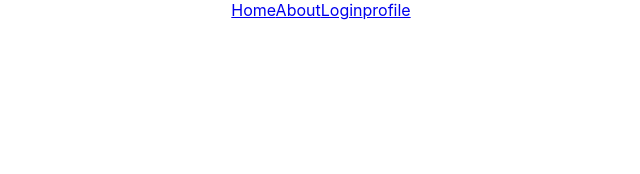
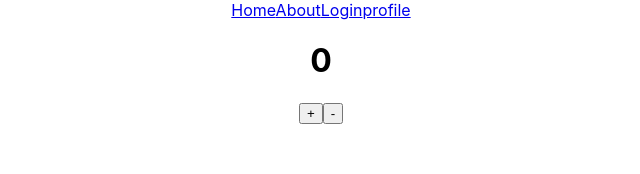
Before and after one commit to gayathrislatrainer23-bot/React-11-1, a React (Create React App) app: page /counter in a window 1280 px wide. Shown: the top 174 px of the page, without its empty margins (319-959 px from the left). Built offline with nearby package versions, Linux system fonts and the light colour scheme.

Commit message:
24/11/2025

```diff
--- a/package.json
+++ b/package.json
@@ -3,12 +3,14 @@
   "version": "0.1.0",
   "private": true,
   "dependencies": {
+    "@reduxjs/toolkit": "^2.11.0",
     "@testing-library/dom": "^10.4.1",
     "@testing-library/jest-dom": "^6.9.1",
     "@testing-library/react": "^16.3.0",
     "@testing-library/user-event": "^13.5.0",
     "react": "^19.2.0",
     "react-dom": "^19.2.0",
+    "react-redux": "^9.2.0",
     "react-router-dom": "^7.9.5",
     "react-scripts": "5.0.1",
     "web-vitals": "^2.1.4"
--- a/src/App.js
+++ b/src/App.js
@@ -15,6 +15,7 @@ import About from './pages/About';
 import Login from './pages/Login';
 import Profile from './pages/Profile';
 import Country from './components/Country';
+import ReduxCounter from './components/ReduxCounter';
 function App() {
 //  const userName =["Manu","Malu"]
 const username ="Jaya suriya"
@@ -47,6 +48,7 @@ const _id =123
 <Route path='/home' element ={<Home/>} />
 <Route path='/about' element ={<About/>} />
 <Route path='/login' element ={<Login/>} />
+<Route path='/counter' element ={<ReduxCounter/>} />
 <Route path='/c' element ={<Country/>} />
 <Route path='/profile/:username/:_id' element ={<Profile/>} />
 </Routes>
--- /dev/null
+++ b/src/components/ReduxCounter.jsx
@@ -0,0 +1,22 @@
+import { useDispatch, useSelector } from "react-redux"
+import { decrement, increment } from "../redux/counterSlice"
+
+const ReduxCounter = ()=>{
+    const count = useSelector((state)=> state.counter.value)
+    const dispatch = useDispatch()
+
+const handleIncrement =()=>{
+dispatch(increment())
+// if(count>= 10){
+//     alert('you are out of limit')
+// }
+}
+    return(
+        <div className="ReduxCounter">
+            <h1>{count}</h1>
+<button onClick={handleIncrement}>+</button>
+<button onClick={()=>dispatch(decrement())}>-</button>
+        </div>
+    )
+}
+export default ReduxCounter
--- a/src/index.js
+++ b/src/index.js
@@ -2,11 +2,14 @@ import React from 'react';
 import ReactDOM from 'react-dom/client';
 import './index.css';
 import App from './App';
+import {Provider} from "react-redux"
+import store from './redux/store';
 
 
 const root = ReactDOM.createRoot(document.getElementById('root'));
 root.render(
-  // <React.StrictMode>
-    <App />
-  // </React.StrictMode>
+<Provider store={store}>
+  <App />
+</Provider>
+
 );
--- /dev/null
+++ b/src/redux/counterSlice.js
@@ -0,0 +1,27 @@
+import {createSlice}  from '@reduxjs/toolkit'
+
+const counterSlice = createSlice(
+{
+    name: 'counter',
+    initialState:{
+        value: 0
+    },
+    reducers: {
+increment :(state,action)=>{
+// state.value += 1
+ state.value =state.value + 1
+
+
+},
+decrement :(state,action)=>{
+// state.value -= 1
+ state.value =state.value - 1
+
+
+}
+    }
+}
+)
+
+export default   counterSlice.reducer;
+export const {increment,decrement} = counterSlice.actions
--- /dev/null
+++ b/src/redux/store.js
@@ -0,0 +1,12 @@
+import { configureStore } from '@reduxjs/toolkit'
+import counterReducer from "./counterSlice"
+ const store = configureStore({
+  reducer: {
+    counter :counterReducer,
+
+
+
+  }
+})
+
+export default store
```
Also changed, not shown: 2 other files (tests, documents, lock files or other folders).
